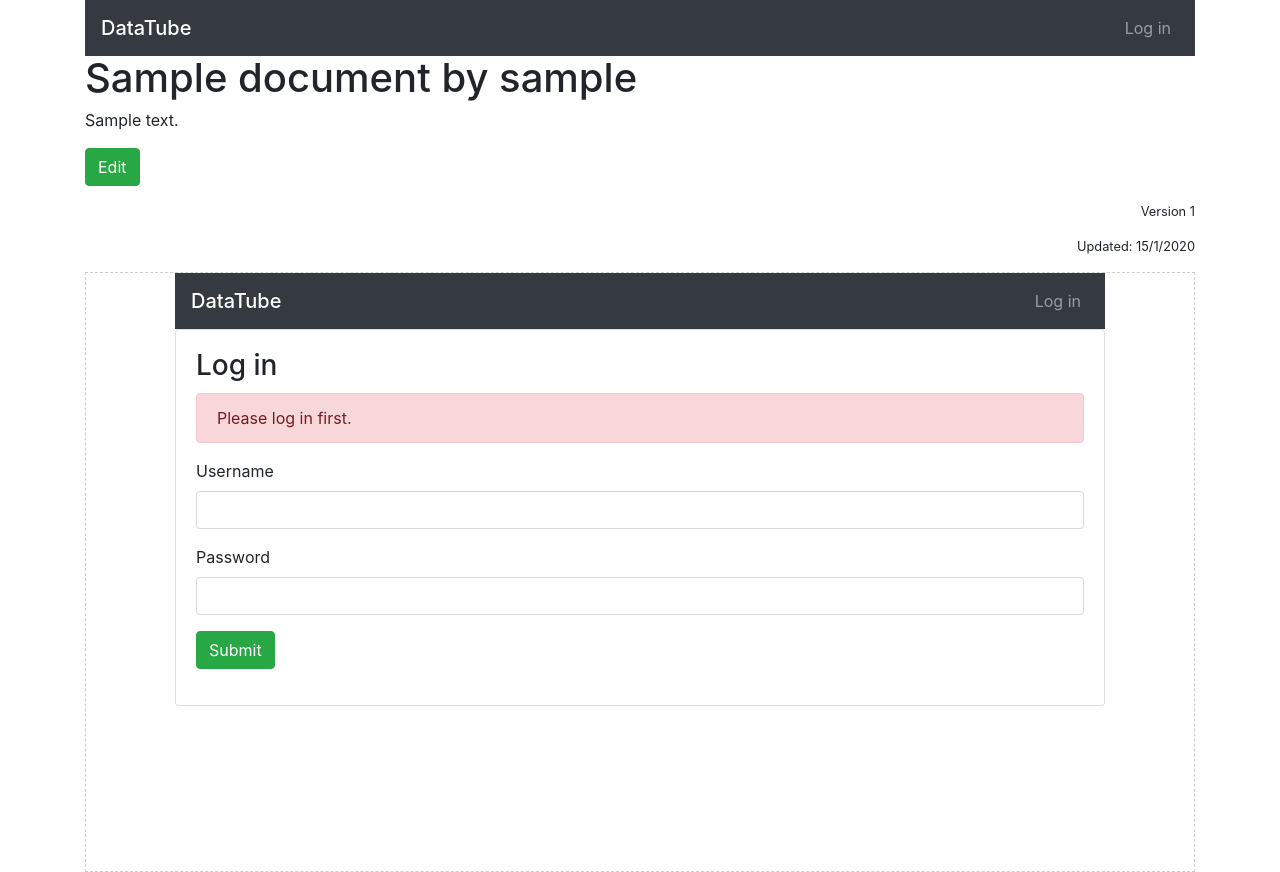
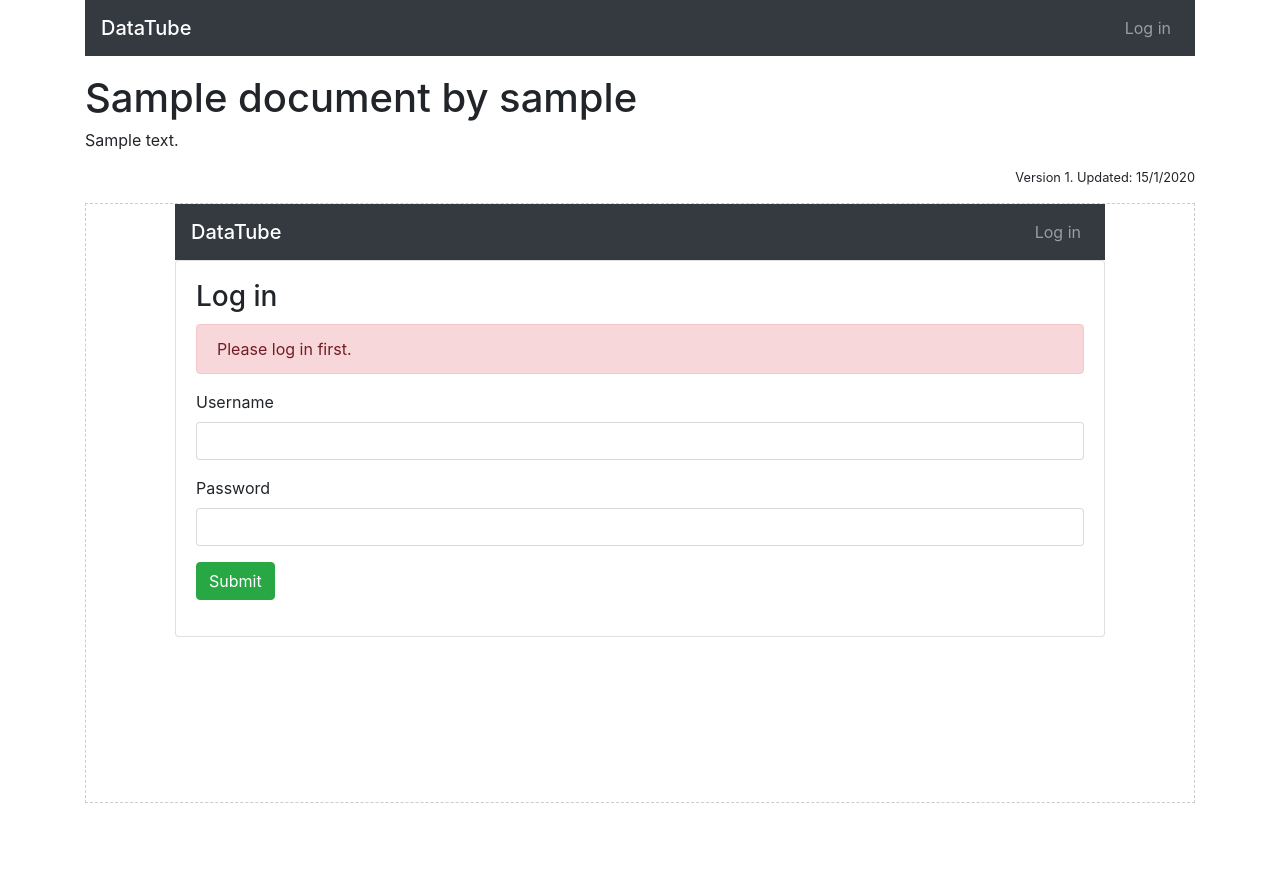
Before and after one commit to dtanham/datatube, a Flask app: template templates/document_viewer.html in a window 1280 px wide. After the commit the page ends 803 px from the top, so only its background shows below. Run offline with Flask 2, Linux system fonts and the light colour scheme; the template is opened without the code that fills it: values that come from a table or form of the project are taken from there, others are empty; tables that the repository leaves empty hold one stand-in row (values such as "Sample post"); some libraries are stand-ins or nearby versions.

Commit message:
Prettyfied home document view, updated viewer/default defect

```diff
--- a/app.py
+++ b/app.py
@@ -73,10 +73,10 @@
 		def wrapped_f(*args, **kwargs):
 			if 'user' in flask.session:
 				if flask.session['user']['role'] in role:
-					logger.info("Attempt by user ["+flask.session['user']['username']+" with role ["+flask.session['user']['role']
-							+"] to access function requiring ["+",".join(role)+"]")
 					return f(*args, **kwargs)
 				else:
+					print("Attempt by user ["+flask.session['user']['username']+" with role ["+flask.session['user']['role']
+							+"] to access function requiring ["+",".join(role)+"]")
 					return "You do not have permission to do that", 403
 			else:
 				flask.flash("You must log in first")
@@ -90,7 +90,7 @@
 
 # View raw document
 @app.route("/dox/raw/<external_id>")
-@login_required(['analyst','admin', 'viewer'])
+@login_required(['analyst','admin', 'default'])
 def view_raw_document(external_id):
 	d = get_document(external_id)
 	if not d:
@@ -98,7 +98,7 @@
 	return d.body
 
 @app.route("/dox/viewer/<external_id>")
-@login_required(['analyst','admin', 'viewer'])
+@login_required(['analyst','admin', 'default'])
 def view_document(external_id):
 	d = get_document(external_id)
 	if not d:
@@ -106,7 +106,7 @@
 	return flask.render_template("document_viewer.html", document=d)
 
 @app.route("/dox/editor/<external_id>")
-@login_required(['analyst','admin', 'viewer'])
+@login_required(['analyst','admin', 'default'])
 def edit_document(external_id):
 	return "Hi"
 
--- a/templates/document_viewer.html
+++ b/templates/document_viewer.html
@@ -5,17 +5,17 @@
 {% endblock %}
 {% block title %} - {{document.title}}{% endblock %}
 {% block content %}
-	<div class="row-container">
-		<div class="details">
+	<div class="row-container" style="margin-top: 20px;">
+		<div class="details row">
+			<div class="col-md-12">
 				<h1>{{document.title}} by {{document.author.username}}</h1>
 				<p>{{document.description}}</p>
 
-			{% if not request.args.edit %}
+				{% if not request.args.edit and session.user.id == document.author_id %}
 				<p><a href="{{ url_for('view_document', external_id=document.external_id, edit=True) }}" class="btn btn-success">Edit</a></p>
 				{% endif %}
 
-			<p class="small text-right">Version {{document.version}}</p>
-			<p class="small text-right">Updated: {{ document.updated.day }}/{{ document.updated.month }}/{{ document.updated.year }}</p>
+				<p class="small text-right">Version {{document.version}}. Updated: {{ document.updated.day }}/{{ document.updated.month }}/{{ document.updated.year }}</p>
 
 				{% if request.args.edit and session.user.id == document.author_id %}
 					<div class="card">
@@ -35,6 +35,7 @@
 					</div>
 				{% endif %}
 			</div>
+		</div>
 
 		<div class="viewer">
 			<iframe src="{{ url_for('view_raw_document', external_id=document.external_id) }}" width="100%" height="100%"></iframe>
```
Also changed, not shown: templates/home.html (+21 -6 lines). Lines whose indentation alone changed are shown as unchanged.
